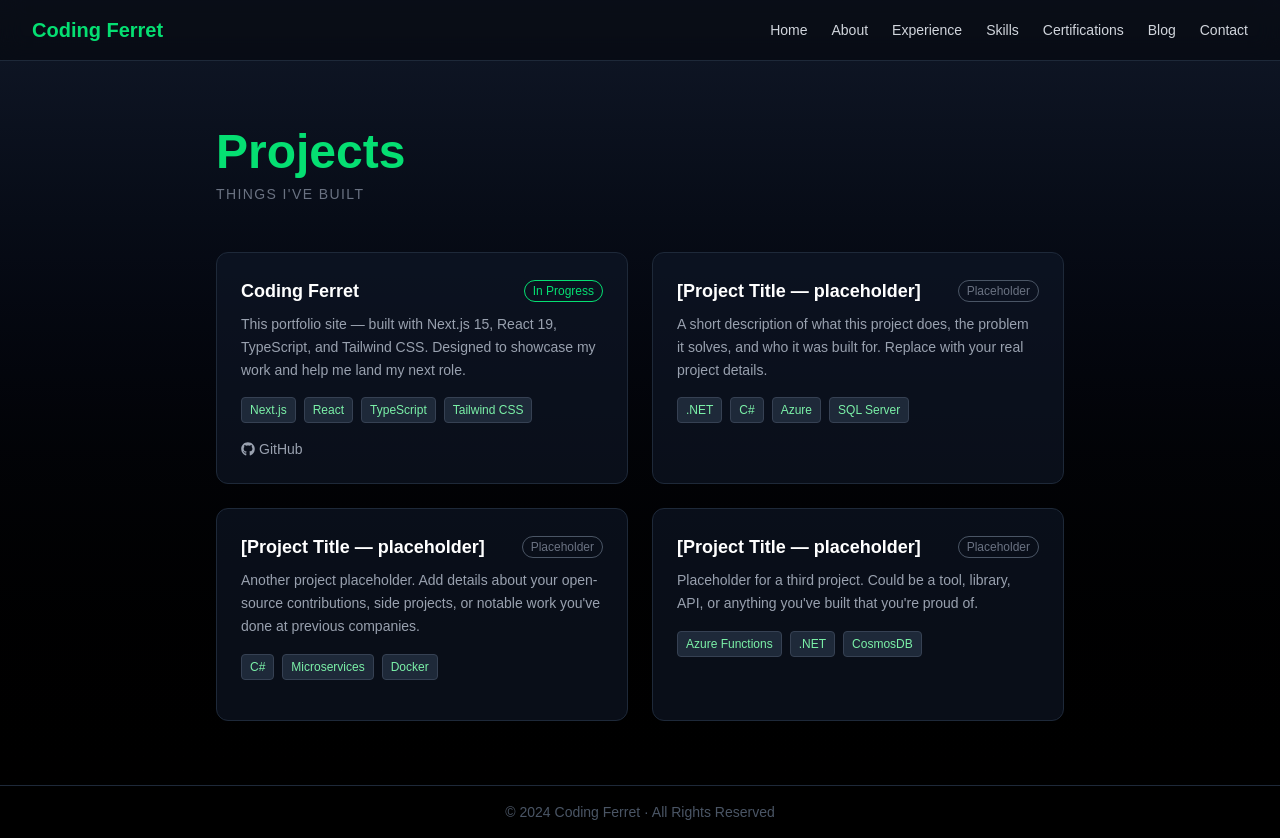
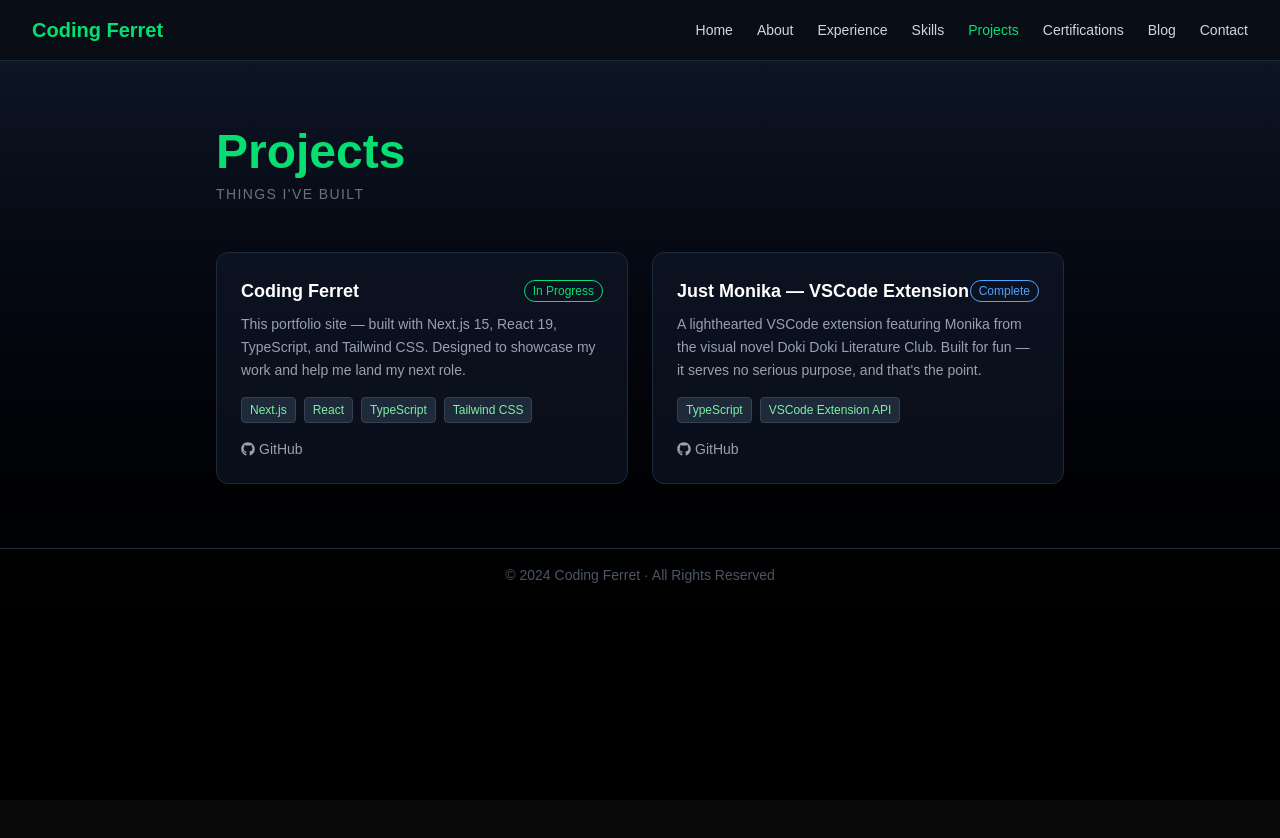
Before and after one commit to Delizald/coding-ferret, a Next.js app: page /projects in a window 1280 px wide. After the commit the page ends 800 px from the top, so only its background shows below. Built offline with nearby package versions, Linux system fonts and the light colour scheme.

Commit message:
Add projects

```diff
--- a/src/app/components/Navbar.tsx
+++ b/src/app/components/Navbar.tsx
@@ -9,6 +9,7 @@
   { name: "About", href: "/about" },
   { name: "Experience", href: "/experience" },
   { name: "Skills", href: "/skills" },
+  { name: "Projects", href: "/projects" },
   { name: "Certifications", href: "/certifications" },
   { name: "Blog", href: "/blog" },
   { name: "Contact", href: "/contact" },
--- a/src/app/projects/page.tsx
+++ b/src/app/projects/page.tsx
@@ -13,31 +13,13 @@
     status: "In Progress",
   },
   {
-    title: "[Project Title — placeholder]",
+    title: "Just Monika — VSCode Extension",
     description:
-      "A short description of what this project does, the problem it solves, and who it was built for. Replace with your real project details.",
-    tech: [".NET", "C#", "Azure", "SQL Server"],
-    github: null,
+      "A lighthearted VSCode extension featuring Monika from the visual novel Doki Doki Literature Club. Built for fun — it serves no serious purpose, and that's the point.",
+    tech: ["TypeScript", "VSCode Extension API"],
+    github: "https://github.com/Delizald/just-monika-vscode",
     live: null,
-    status: "Placeholder",
-  },
-  {
-    title: "[Project Title — placeholder]",
-    description:
-      "Another project placeholder. Add details about your open-source contributions, side projects, or notable work you've done at previous companies.",
-    tech: ["C#", "Microservices", "Docker"],
-    github: null,
-    live: null,
-    status: "Placeholder",
-  },
-  {
-    title: "[Project Title — placeholder]",
-    description:
-      "Placeholder for a third project. Could be a tool, library, API, or anything you've built that you're proud of.",
-    tech: ["Azure Functions", ".NET", "CosmosDB"],
-    github: null,
-    live: null,
-    status: "Placeholder",
+    status: "Complete",
   },
 ];
 
@@ -63,6 +45,8 @@
                     className={`text-xs px-2 py-0.5 rounded-full border ${
                       project.status === "In Progress"
                         ? "border-green-400 text-green-400"
+                        : project.status === "Complete"
+                        ? "border-blue-400 text-blue-400"
                         : "border-gray-600 text-gray-500"
                     }`}
                   >
```
